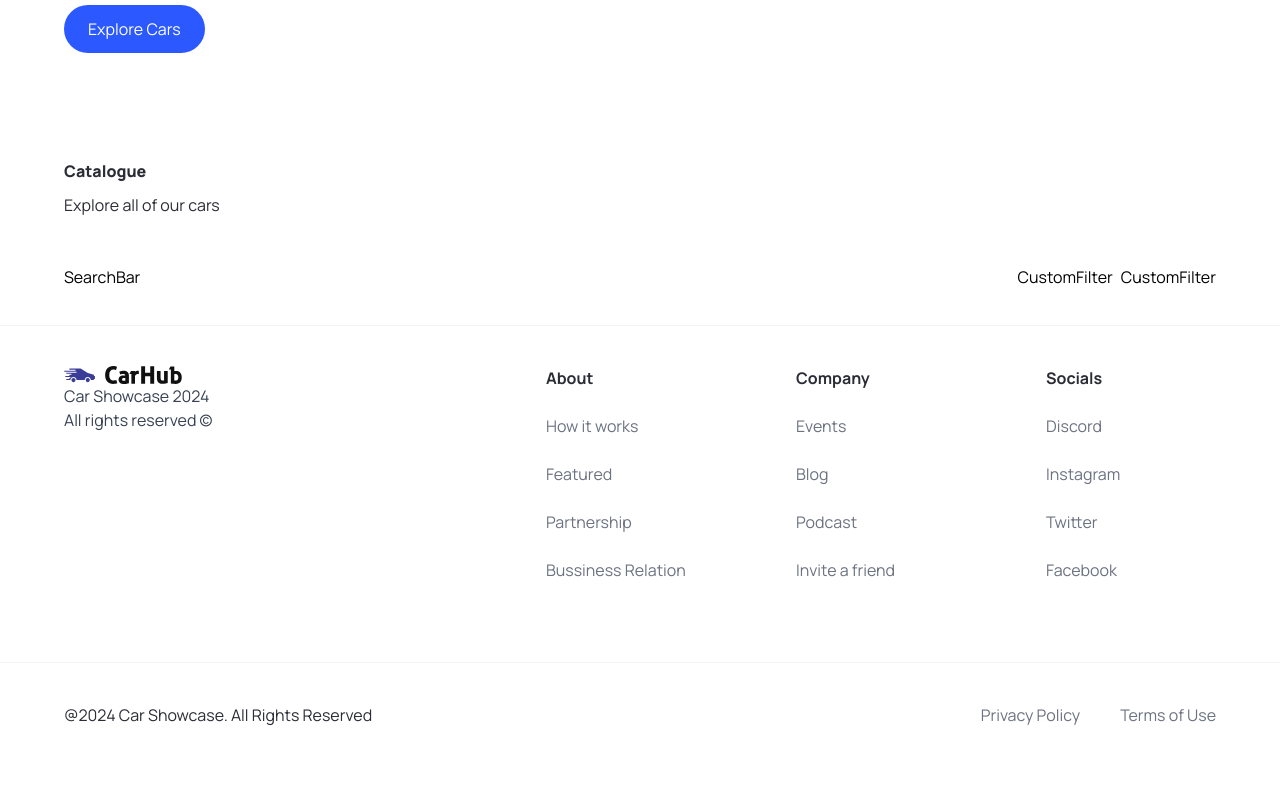
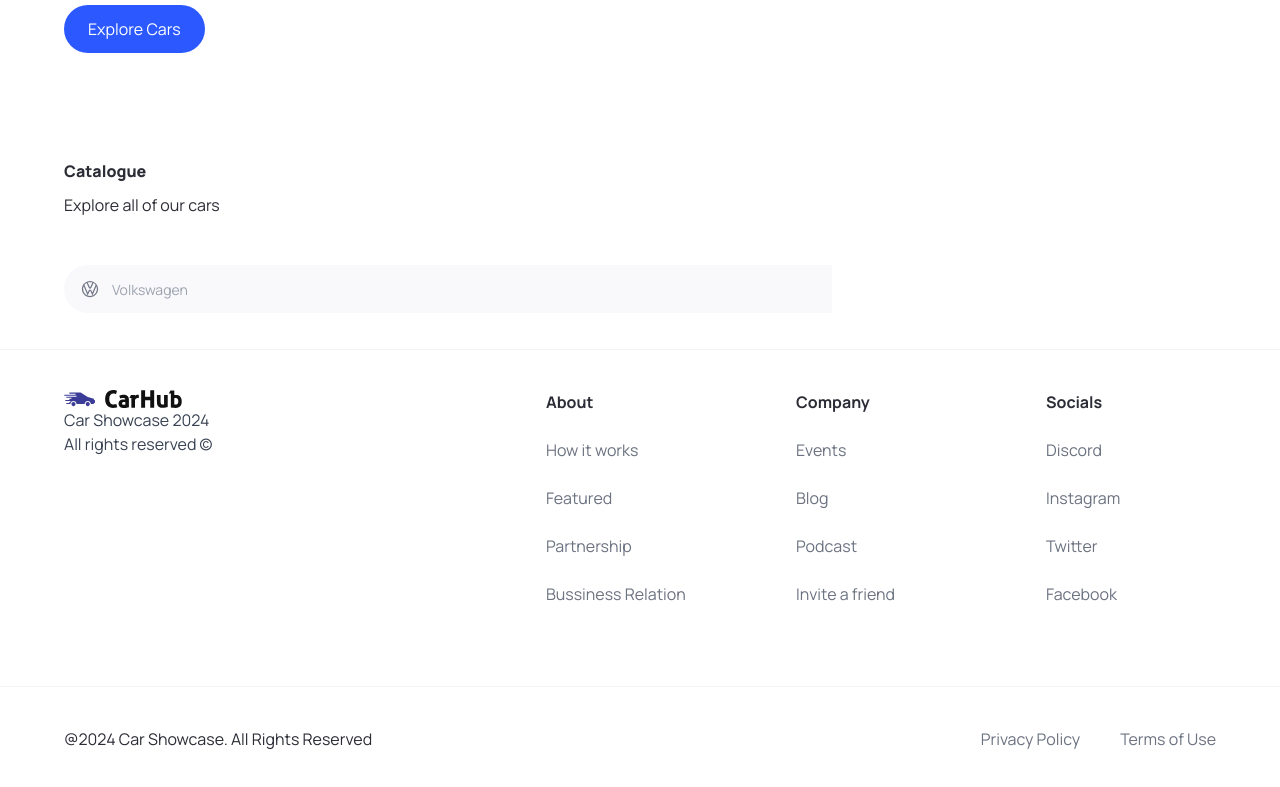
Before and after one commit to arnoldomarin/car-showcase-app, a Next.js app: page / in a window 1280 px wide. Shown: the part 705-1492 px from the top of the page. Built offline with nearby package versions, Linux system fonts and the light colour scheme.

Commit message:
Created search bar that has autocomplete for car manufacturers

```diff
--- a/app/page.tsx
+++ b/app/page.tsx
@@ -14,10 +14,10 @@
         </div>
         <div className='home__filters'>
           <SearchBar />
-          <div className='home__filter-container'>
+          {/* <div className='home__filter-container'>
             <CustomFilter title='fuel' />
             <CustomFilter title='year' />
-          </div>
+          </div> */}
         </div>
       </div>
     </main>
--- a/components/SearchBar.tsx
+++ b/components/SearchBar.tsx
@@ -1,8 +1,25 @@
-import React from 'react'
+'use client'
+
+import React, { useState } from 'react';
+import SearchManufacturer from './SearchManufacturer';
 
 const SearchBar = () => {
+    const [manufacturer, setManufacturer] = useState('');
+    const handleSearch = () => {
+
+    }
   return (
-    <div>SearchBar</div>
+    <form
+        className='searchbar'
+        onSubmit={handleSearch}
+    >
+        <div className='searchbar__item'>
+            <SearchManufacturer
+                manufacturer={manufacturer}
+                setManufacturer={setManufacturer}
+            />
+        </div>
+    </form>
   )
 }
 
--- /dev/null
+++ b/components/SearchManufacturer.tsx
@@ -0,0 +1,90 @@
+'use client'
+
+import React, { useState, Fragment} from 'react'
+import { SearchManufacturerProps } from '@/types';
+import { Combobox, Transition } from '@headlessui/react';
+import { manufacturers } from '@/constants';
+import Image from 'next/image';
+
+const SearchManufacturer = ({ manufacturer, setManufacturer} : SearchManufacturerProps) => {
+    const [query, setQuery] = useState('');
+
+    const filteredManufacturers =
+        query === ''
+        ? manufacturers
+        : manufacturers.filter((item) => (
+            item.toLowerCase().replace(/\s+/g, "").includes(query.toLowerCase().replace(/\s+/g, ""))
+    ))
+
+    return (
+    <div className='search-manufacturer'>
+        <Combobox value={manufacturer} onChange={setManufacturer}>
+            <div className='relative w-full'>
+                <Combobox.Button className='absolute top-[14px]'>
+                    <Image
+                        src="/car-logo.svg"
+                        width={20}
+                        height={20}
+                        className='ml-4'
+                        alt="Car Logo"
+                    />
+                </Combobox.Button>
+                <Combobox.Input
+                    className="search-manufacturer__input"
+                    placeholder='Volkswagen'
+                    displayValue={(manufacturer: string) => manufacturer}
+                    onChange={(e) => setQuery(e.target.value)}
+                />
+
+                <Transition
+                    as={Fragment}
+                    leave='transition ease-in duration-100'
+                    leaveFrom='opacity-100'
+                    leaveTo='opacity-0'
+                    afterLeave={() => setQuery('')}
+                >
+                    <Combobox.Options>
+                        {filteredManufacturers.length === 0 && query !== "" ? (
+                            'Please try a different manufacturer...'
+                        ) :
+                            filteredManufacturers.map((item) => (
+                                <Combobox.Option
+                                    key={item}
+                                    value={item}
+                                    className={({active}) =>
+                                        `realtive search-manufacturer__option
+                                        ${active ? 'bg-primary-blue text-white' : 'text-grey-900'}
+                                        `
+                                    }
+                                >
+                                    {({ selected, active }) => (
+                                    <>
+                                        <span
+                                        className={`block truncate ${
+                                            selected ? 'font-medium' : 'font-normal'
+                                        }`}
+                                        >
+                                        {item}
+                                        </span>
+                                        {selected ? (
+                                        <span
+                                            className={`absolute inset-y-0 left-0 flex items-center pl-3 ${
+                                            active ? 'text-white' : 'text-teal-600'
+                                            }`}
+                                        >
+                                        </span>
+                                        ) : null}
+                                    </>
+                                    )}
+                                </Combobox.Option>
+                            ))
+                        }
+                    </Combobox.Options>
+                </Transition>
+            </div>
+        </Combobox>
+    </div>
+  )
+}
+
+export default SearchManufacturer
--- a/components/index.ts
+++ b/components/index.ts
@@ -4,6 +4,7 @@
 import Footer from "./Footer";
 import SearchBar from "./SearchBar";
 import CustomFilter from "./CustomFilter";
+import SearchManufacturer from "./SearchManufacturer";
 
 export {
     Hero,
@@ -11,5 +12,6 @@
     Navbar,
     Footer,
     SearchBar,
-    CustomFilter
+    CustomFilter,
+    SearchManufacturer
 }
--- a/types/index.ts
+++ b/types/index.ts
@@ -6,3 +6,8 @@
     handleClick?: MouseEventHandler<HTMLButtonElement>;
     btnType?: "button" | "submit";
 }
+
+export interface SearchManufacturerProps {
+    manufacturer: string;
+    setManufacturer?: (manufacturer: string) => void;
+}
```
Also changed, not shown: package.json (+5 -4 lines), 1 other file (tests, documents, lock files or other folders).
